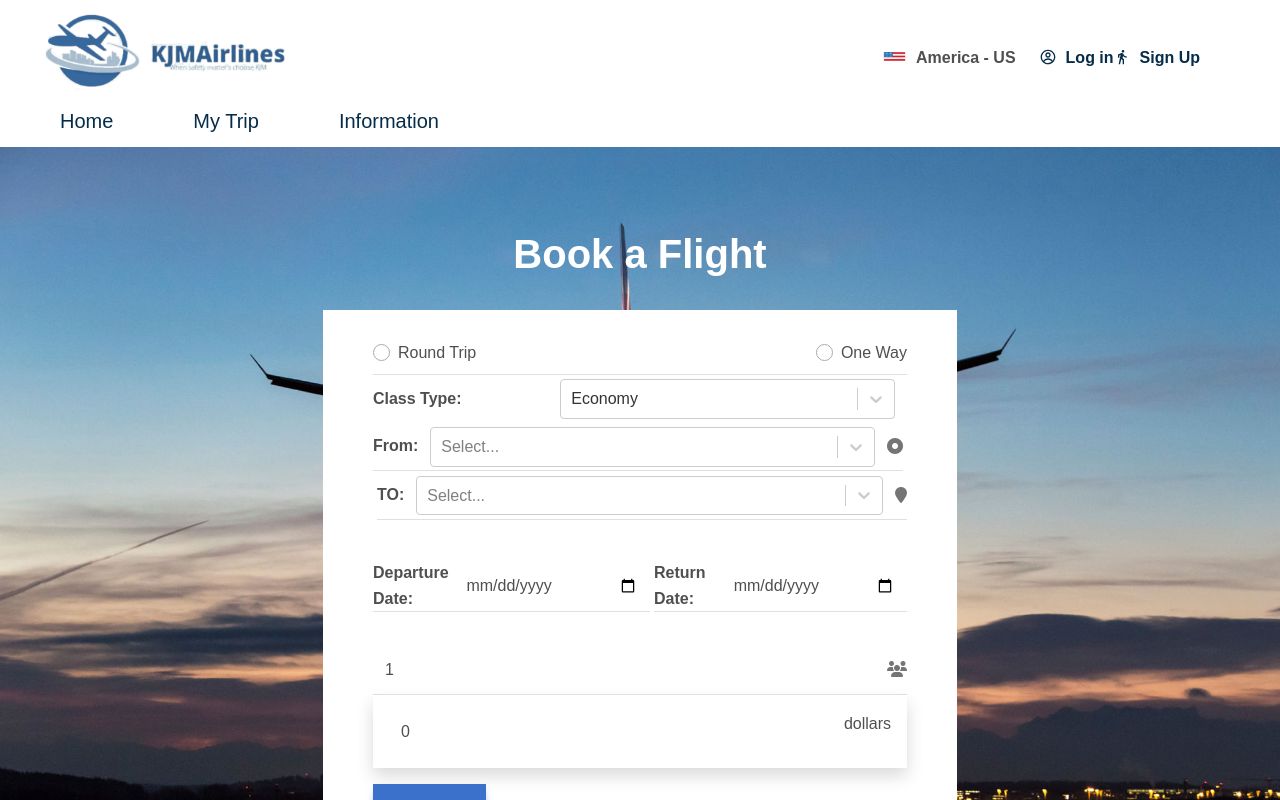
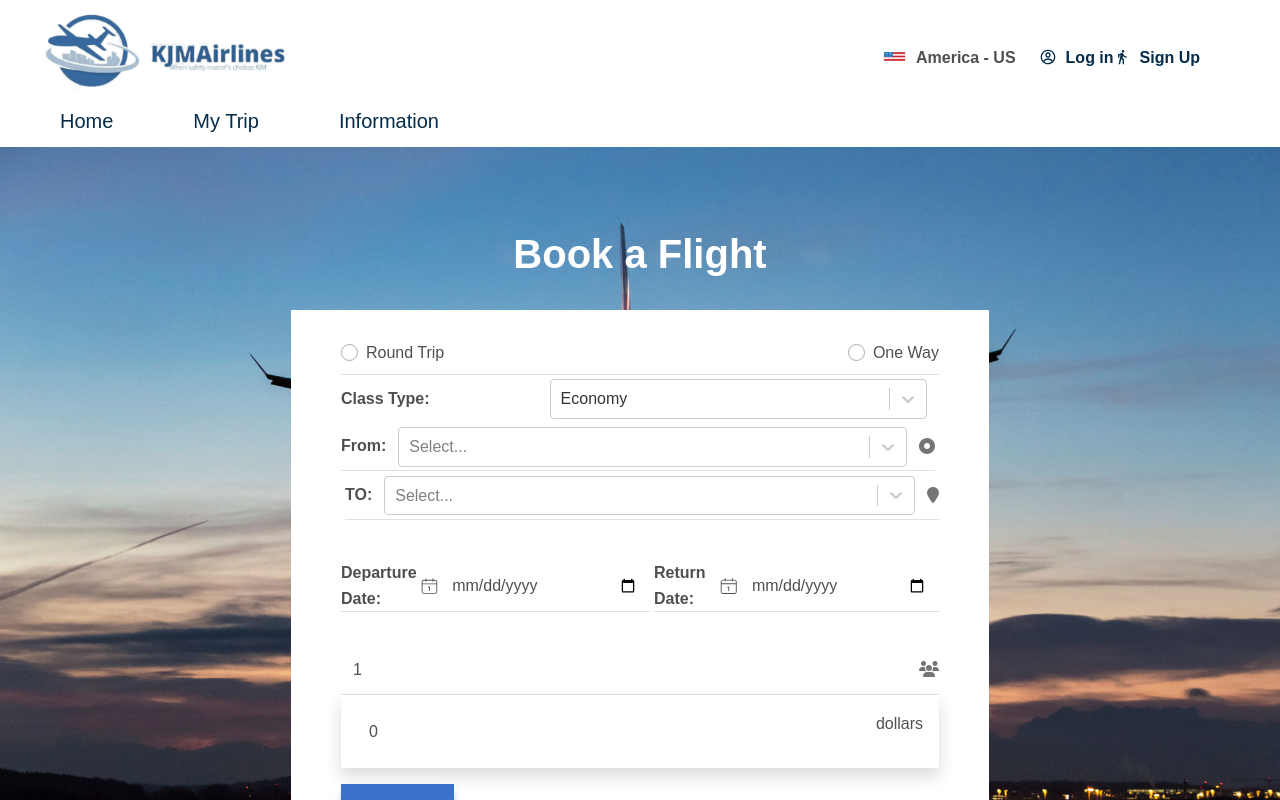
Before and after one commit to kobiowuquadri/KJMAirline, a React (Create React App) app in the folder client/: page /mytrip/bookflight in a window 1280 px wide. Shown: the top 800 px of the page. Built offline with nearby package versions, Linux system fonts and the light colour scheme.

Commit message:
upadte form

```diff
--- a/client/src/Components/BookFlightForm/BookFlightForm.jsx
+++ b/client/src/Components/BookFlightForm/BookFlightForm.jsx
@@ -2,7 +2,7 @@
 import 'bootstrap/dist/css/bootstrap.css'
 import 'bootstrap/dist/js/bootstrap.bundle'
 import Select from 'react-select'
-import countryList from 'react-select-country-list'
+import { CiCalendarDate } from "react-icons/ci";
 import axios from 'axios'
 import './bookfight.scss'
 import { useNavigate } from 'react-router-dom'
@@ -563,10 +563,10 @@
           <div className='form-group d-sm-flex margin'>
             <div className='d-flex align-items-center flex-fill me-sm1 my-sm-0 border-bottom position-relative'>
               <b>Departure Date: </b>
+              <CiCalendarDate style={{fontSize: '2rem'}}/>
               <input
                 type='date'
                 required
-                placeholder='Depart Date'
                 className='form-control'
                 name='departure_date'
                 onChange={e =>
@@ -576,14 +576,14 @@
                   })
                 }
               />
-              <div className='label' id='depart'></div>
+              {/* <div className='label' id='depart'></div> */}
             </div>
             <div className='d-flex align-items-center flex-fill ms-sm-1 my-sm-0 my-4 border-bottom position-relative'>
             <b>Return Date: </b>
+            <CiCalendarDate style={{fontSize: '2rem'}}/>
               <input
                 type='date'
                 required
-                placeholder='Return Date'
                 name='arrival_date'
                 className='form-control'
                 onChange={e =>
@@ -593,7 +593,7 @@
                   })
                 }
               />
-              <div className='label' id='return'></div>
+              {/* <div className='label' id='return'></div> */}
             </div>
           </div>
           <div className='form-group border-bottom d-flex align-items-center position-relative'>
```
